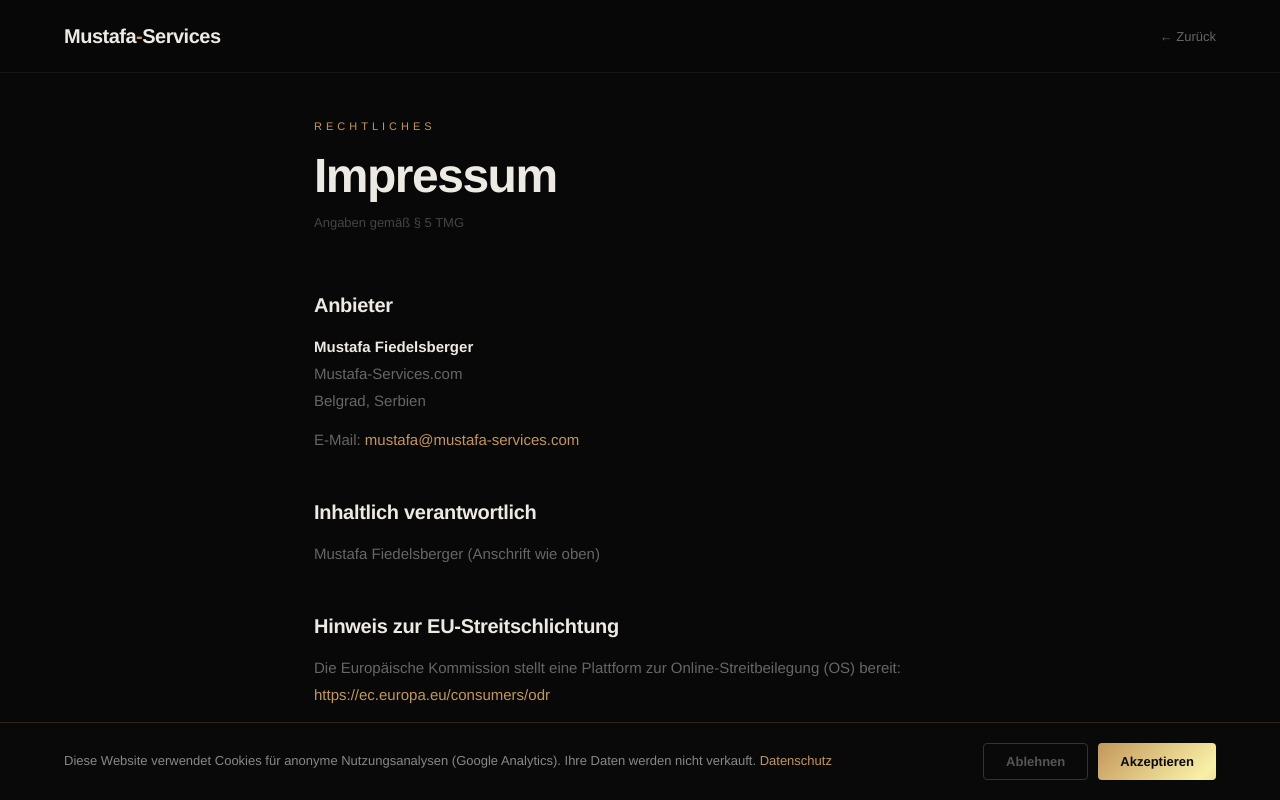
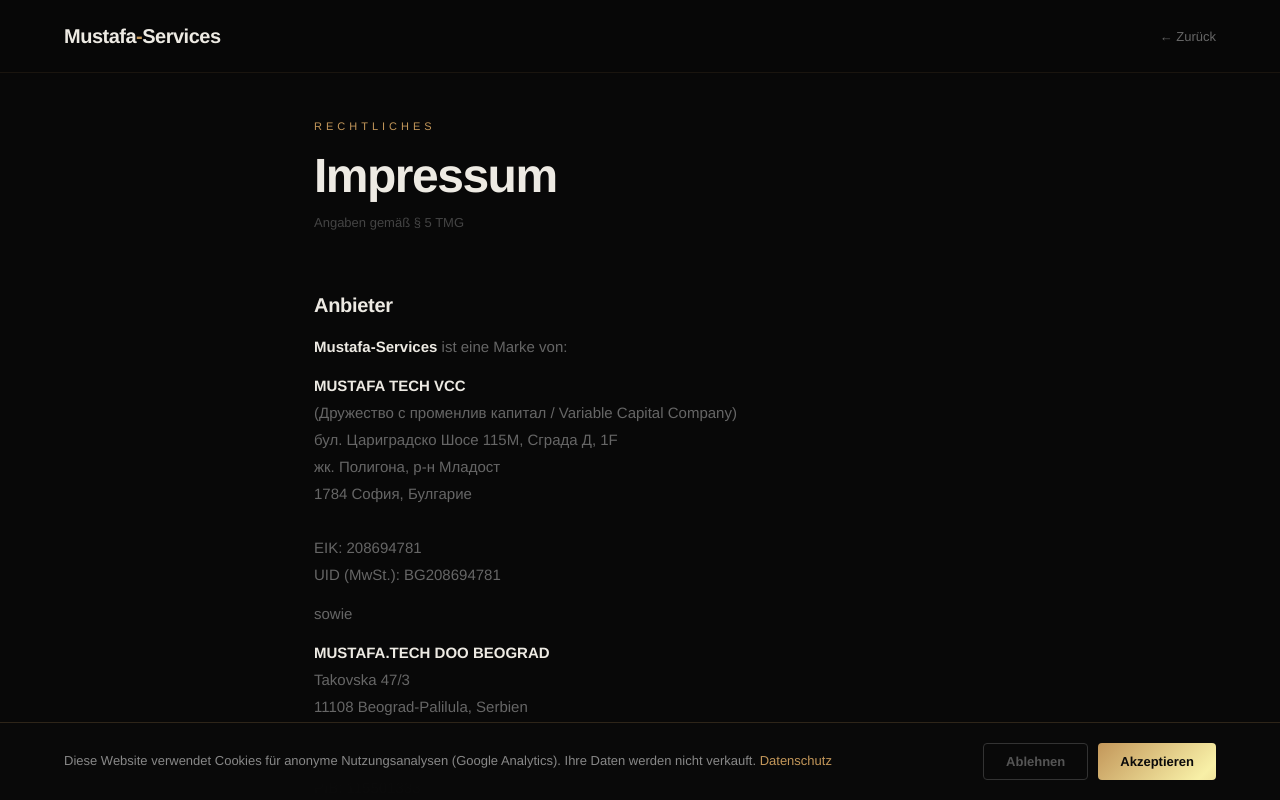
Before and after one commit to MustafaTechDOO/mustafa.services, a React (Vite) app: page /impressum in a window 1280 px wide. Shown: the top 800 px of the page. Built offline with nearby package versions, Linux system fonts and the light colour scheme.

Commit message:
Update Impressum with full company registration details

```diff
--- a/src/ImpressumPage.jsx
+++ b/src/ImpressumPage.jsx
@@ -53,9 +53,28 @@
 
         <Section title="Anbieter">
           <P>
-            <strong style={{ color: cream }}>Mustafa Fiedelsberger</strong><br />
-            Mustafa-Services.com<br />
-            Belgrad, Serbien
+            <strong style={{ color: cream }}>Mustafa-Services</strong> ist eine Marke von:
+          </P>
+          <P>
+            <strong style={{ color: cream }}>MUSTAFA TECH VCC</strong><br />
+            (Дружество с променлив капитал / Variable Capital Company)<br />
+            бул. Цариградско Шосе 115M, Сграда Д, 1F<br />
+            жк. Полигона, р-н Младост<br />
+            1784 София, Булгарие<br />
+            <br />
+            EIK: 208694781<br />
+            UID (MwSt.): BG208694781
+          </P>
+          <P>
+            sowie
+          </P>
+          <P>
+            <strong style={{ color: cream }}>MUSTAFA.TECH DOO BEOGRAD</strong><br />
+            Takovska 47/3<br />
+            11108 Beograd-Palilula, Serbien<br />
+            <br />
+            MB: 22166921<br />
+            PIB: 115501333
           </P>
           <P>
             E-Mail: <a href="mailto:mustafa@mustafa-services.com" style={{ color: gold, textDecoration: "none" }}>mustafa@mustafa-services.com</a>
@@ -64,7 +83,7 @@
 
         <Section title="Inhaltlich verantwortlich">
           <P>
-            Mustafa Fiedelsberger (Anschrift wie oben)
+            Mustafa Fiedelsberger – MUSTAFA TECH VCC (Anschrift wie oben)
           </P>
         </Section>
 
```
